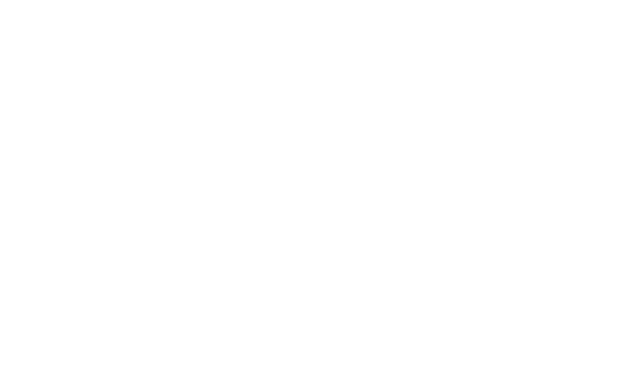
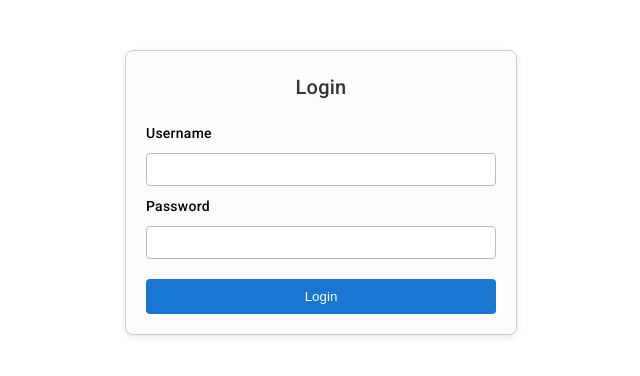
Before and after one commit to shubham-badade-ats/medical_inventory_system, an Angular app: page /login in a window 1280 px wide. Before the commit this address led to /. Shown: the top 376 px of the page, without its empty margins (319-959 px from the left). Built offline with nearby package versions, Linux system fonts and the light colour scheme.

Commit message:
login pushed

```diff
--- a/src/app/app.component.ts
+++ b/src/app/app.component.ts
@@ -1,6 +1,7 @@
 import { Component } from '@angular/core';
 import { CommonModule } from '@angular/common';
 import { RouterOutlet } from '@angular/router';
+import { HttpClient } from '@angular/common/http';
 
 @Component({
   selector: 'app-root',
--- a/src/app/auth/auth.service.ts
+++ b/src/app/auth/auth.service.ts
@@ -1,5 +1,9 @@
+import { HttpClient, HttpParams } from '@angular/common/http';
 import { Injectable } from '@angular/core';
 import { Router } from '@angular/router';
+import { Observable } from 'rxjs/internal/Observable';
+import { environment } from '../../environments/environment';
+import { tap } from 'rxjs/internal/operators/tap';
 
 @Injectable({
   providedIn: 'root'
@@ -7,19 +11,23 @@ import { Router } from '@angular/router';
 export class AuthService {
 
   private isLoggedIn = false;
+  private baseUrl = environment.apiBaseUrl;
 
-  constructor(private router: Router) {}
+  constructor(private router: Router,private http: HttpClient) {}
 
-  login(username: string, password: string): boolean {
-    // 🔹 Fake authentication for demo
-    if (username === 'admin' && password === 'admin') {
-      this.isLoggedIn = true;
-      this.router.navigate(['/dashboard']);
-      return true;
-    }
-    return false;
+  login(username: string, password: string): Observable<any> {
+    const params = new HttpParams()
+      .set('userName', username)
+      .set('userPassword', password);
+
+    return this.http.post<any>(`${this.baseUrl}/login/authenticate`, null, { params }).pipe(
+      tap(response => {
+        if (response && response.jwtToken) {
+          localStorage.setItem('jwtToken', response.jwtToken);
+        }
+      })
+    );
   }
-
   logout(): void {
     this.isLoggedIn = false;
     this.router.navigate(['/login']);
--- a/src/app/auth/login/login.component.ts
+++ b/src/app/auth/login/login.component.ts
@@ -1,25 +1,42 @@
 import { Component } from '@angular/core';
 import { FormsModule } from '@angular/forms';
-import { Router } from '@angular/router';
+import { Router, RouterModule } from '@angular/router';
+import { HttpClientModule } from '@angular/common/http';
+import { AuthService } from '../auth.service';
 
 @Component({
   selector: 'app-login',
   standalone: true,
-  imports: [FormsModule],
+  imports: [
+    FormsModule,
+    HttpClientModule, // <-- must be imported here
+    RouterModule
+  ],
   templateUrl: './login.component.html',
   styleUrls: ['./login.component.css']
 })
 export class LoginComponent {
-  username = '';
-  password = '';
+  username: string = '';
+  password: string = '';
 
-  constructor(private router: Router) {}
+  constructor(private authService: AuthService, private router: Router) {}
 
   login() {
-    if (this.username === 'admin' && this.password === 'admin') {
-      this.router.navigate(['/dashboard']);
-    } else {
-      alert('Invalid credentials!');
-    }
+    this.authService.login(this.username, this.password).subscribe({
+      next: (response) => {
+        console.log('Login successful', response);
+        localStorage.setItem('jwtToken', response.jwtToken);
+        this.router.navigate(['/dashboard']);
+      },
+      error: (err) => {
+        if (err.status === 401 || err.status === 400) {
+          alert('Invalid credentials!');
+        } else if (err.status === 404) {
+          alert('User not found!');
+        } else {
+          alert('Something went wrong!');
+        }
+      }
+    });
   }
 }
--- /dev/null
+++ b/src/environments/environment.ts
@@ -0,0 +1,4 @@
+export const environment = {
+  production: false,
+  apiBaseUrl: 'http://localhost:8080'
+};
--- a/src/main.ts
+++ b/src/main.ts
@@ -1,6 +1,13 @@
 import { bootstrapApplication } from '@angular/platform-browser';
-import { appConfig } from './app/app.config';
 import { AppComponent } from './app/app.component';
+import { importProvidersFrom } from '@angular/core';
+import { HttpClientModule } from '@angular/common/http';
+import { provideRouter } from '@angular/router';
+import { routes } from './app/app.routes';
 
-bootstrapApplication(AppComponent, appConfig)
-  .catch((err) => console.error(err));
+bootstrapApplication(AppComponent, {
+  providers: [
+    importProvidersFrom(HttpClientModule),
+    provideRouter(routes)
+  ]
+}).catch(err => console.error(err));
```
Also changed, not shown: src/app/app.routes.ts (+13 -3 lines), src/assets/medical_login.jpg (added), 1 other file (tests, documents, lock files or other folders).
